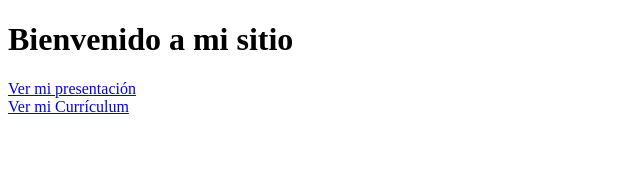
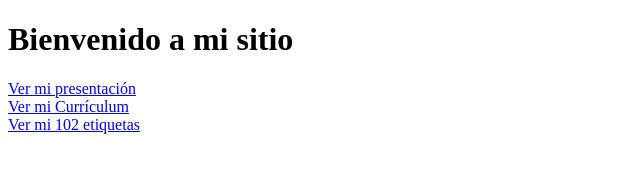
Before and after one commit to franthony00/INF5170-1, a plain HTML site: page index.html in a window 1280 px wide. Shown: the whole page, without its empty margins (0-640 px from the left). Drawn offline with Linux system fonts and the light colour scheme.

Commit message:
index.html

```diff
--- a/index.html
+++ b/index.html
@@ -11,5 +11,9 @@
     <div>
         <a href="curriculum.html">Ver mi Currículum</a>
     </div>
+
+    <div>
+        <a href="102 etiquetas.html">Ver mi 102 etiquetas</a>
+    </div>
 </body>
 </html>
```
